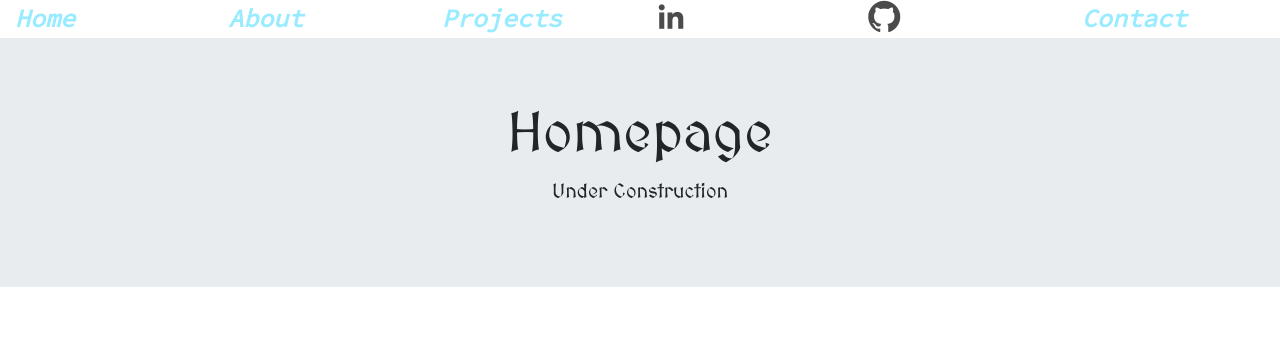
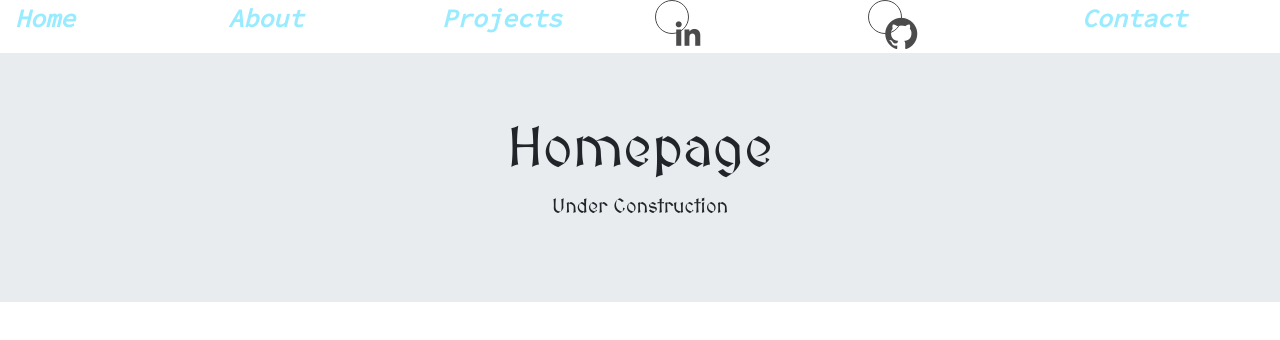
Before and after one commit to robertrenecker/robertrenecker.github.io, a plain HTML site: page index.html in a window 1280 px wide. Drawn offline with nearby package versions, Linux system fonts and the light colour scheme; files that its build step writes are made by us from their sources.

Commit message:
updated links

```diff
--- a/index.html
+++ b/index.html
@@ -21,8 +21,8 @@
       <div class="col-sm-2 nav-bar-items">About</div>
       <div class="col-sm-2 nav-bar-items">Projects</div>
       <div class="col-sm-2">
-        <a class="icon-linkedin social-button borderless" href="http://linkedin.com/username"></a></div>
-      <div class="col-sm-2"><a class="icon-github social-button borderless"href="http://github.com/username"></a></div>
+        <a class="icon-linkedin social-button color" href="http://linkedin.com/in/robert-renecker-85a561b8"></a></div>
+      <div class="col-sm-2"><a class="icon-github social-button color"href="http://github.com/robertrenecker"></a></div>
       <div class="col-sm-2 nav-bar-items">Contact</div>
     </div>
   </div>
```
Also changed, not shown: 1 other file.
